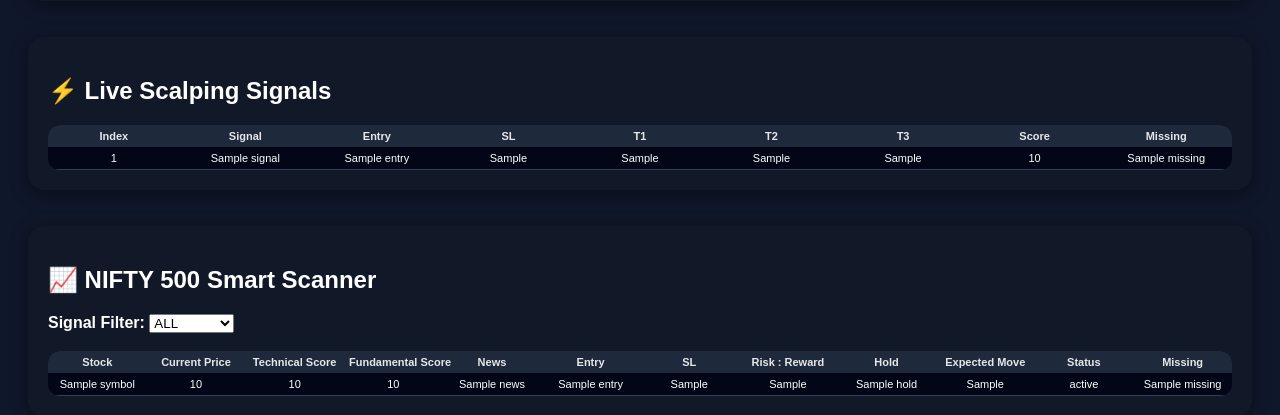
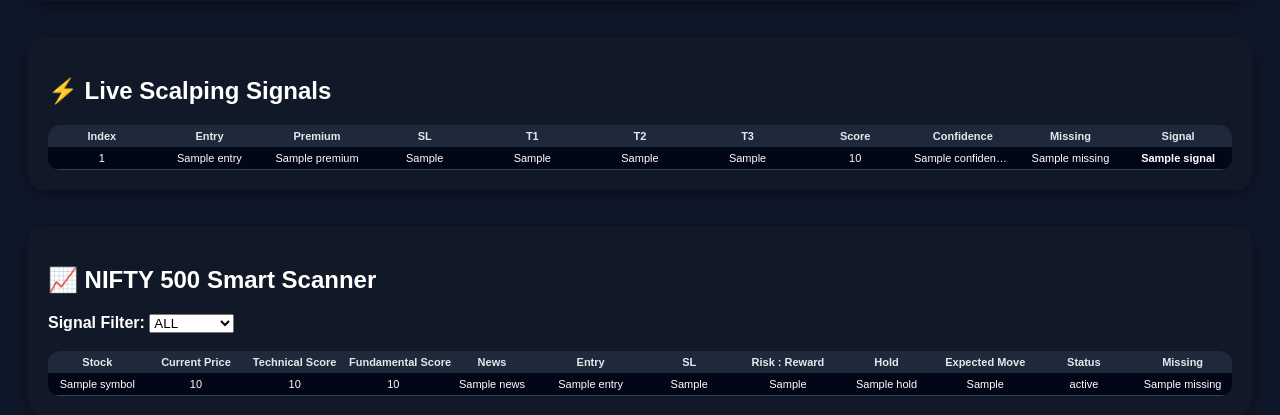
Before and after one commit to vkm10077/paradox, a Flask app: template templates/dashboard.html in a window 1280 px wide. Shown: the part 307-722 px from the top of the page. Run offline with Flask 3, Linux system fonts and the light colour scheme; the template is opened without the code that fills it: most values are stand-ins (such as "Sample title", 1, 10 or a date in 2020).

Commit message:
Update dashboard.html

```diff
--- a/templates/dashboard.html
+++ b/templates/dashboard.html
@@ -146,28 +146,36 @@
 <table>
 <tr>
     <th>Index</th>
-    <th>Signal</th>
     <th>Entry</th>
+    <th>Premium</th>
     <th>SL</th>
     <th>T1</th>
     <th>T2</th>
     <th>T3</th>
     <th>Score</th>
+    <th>Confidence</th>
     <th>Missing</th>
+    <th>Signal</th>
 </tr>
 
 {% for trade in scalping_trades %}
 <tr>
     <td>{{ trade.index }}</td>
-    <td>{{ trade.signal }}</td>
     <td>{{ trade.entry }}</td>
+    <td>{{ trade.premium }}</td>
     <td>{{ trade.sl }}</td>
     <td>{{ trade.target1 }}</td>
     <td>{{ trade.target2 }}</td>
     <td>{{ trade.target3 }}</td>
     <td>{{ trade.score }}</td>
+    <td>{{ trade.confidence }}%</td>
     <td>{{ trade.missing }}</td>
+
+    <td class="{% if trade.signal == 'BUY' %}green{% elif trade.signal == 'SELL' %}red{% endif %}">
+        <b>{{ trade.signal }}</b>
+    </td>
 </tr>
+
 {% endfor %}
 
 </table>
```
